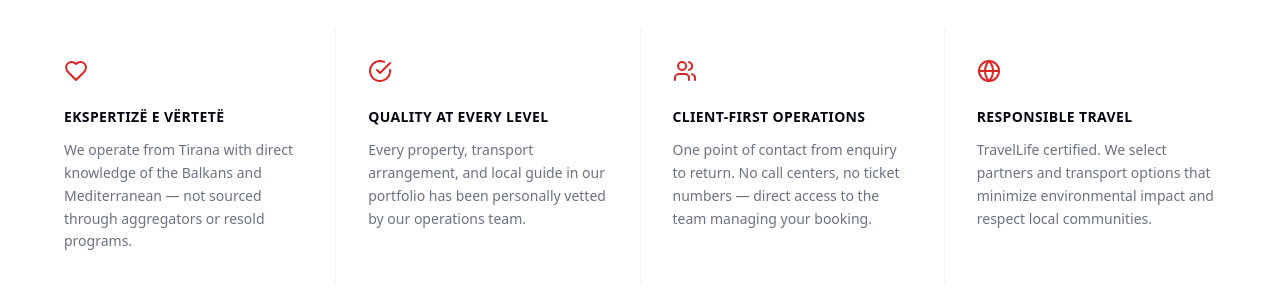
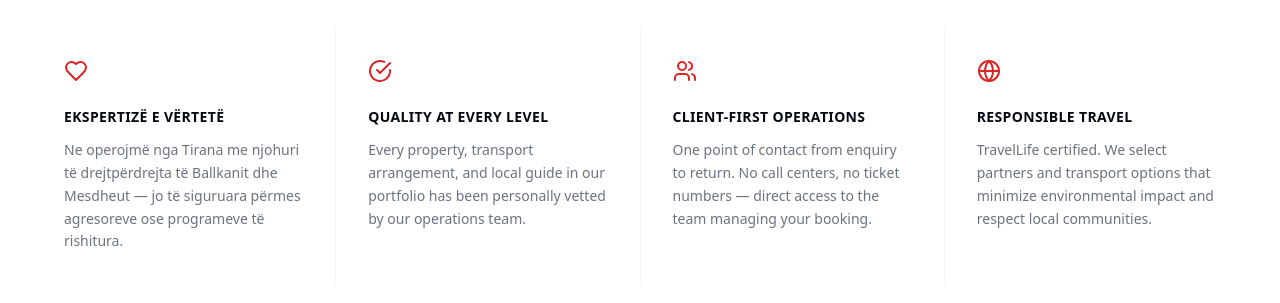
Before and after one commit to bla-mamba/univers-agency-finished, a React (Vite) app: page /about in a window 1280 px wide. Shown: the part 2480-2783 px from the top of the page. Built offline with nearby package versions, Linux system fonts and the light colour scheme; no server answers; the database is empty.

Commit message:
Updated AboutPage.tsx

```diff
--- a/src/pages/AboutPage.tsx
+++ b/src/pages/AboutPage.tsx
@@ -13,7 +13,7 @@ const values = [
  icon: Heart,
  title:'Ekspertizë e Vërtetë',
  description:
-'We operate from Tirana with direct knowledge of the Balkans and Mediterranean — not sourced through aggregators or resold programs.',
+'Ne operojmë nga Tirana me njohuri të drejtpërdrejta të Ballkanit dhe Mesdheut — jo të siguruara përmes agresoreve ose programeve të rishitura.',
 },
  {
  icon: CheckCircle,
```
